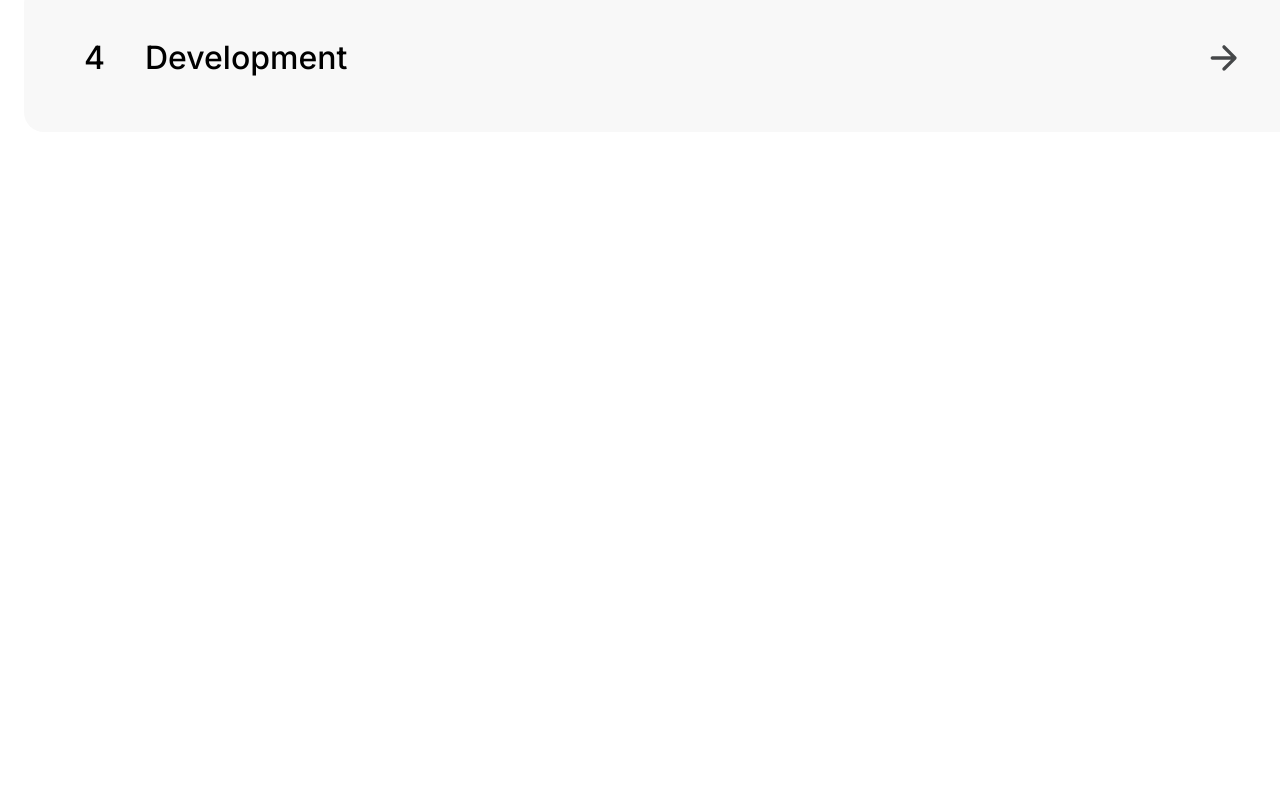
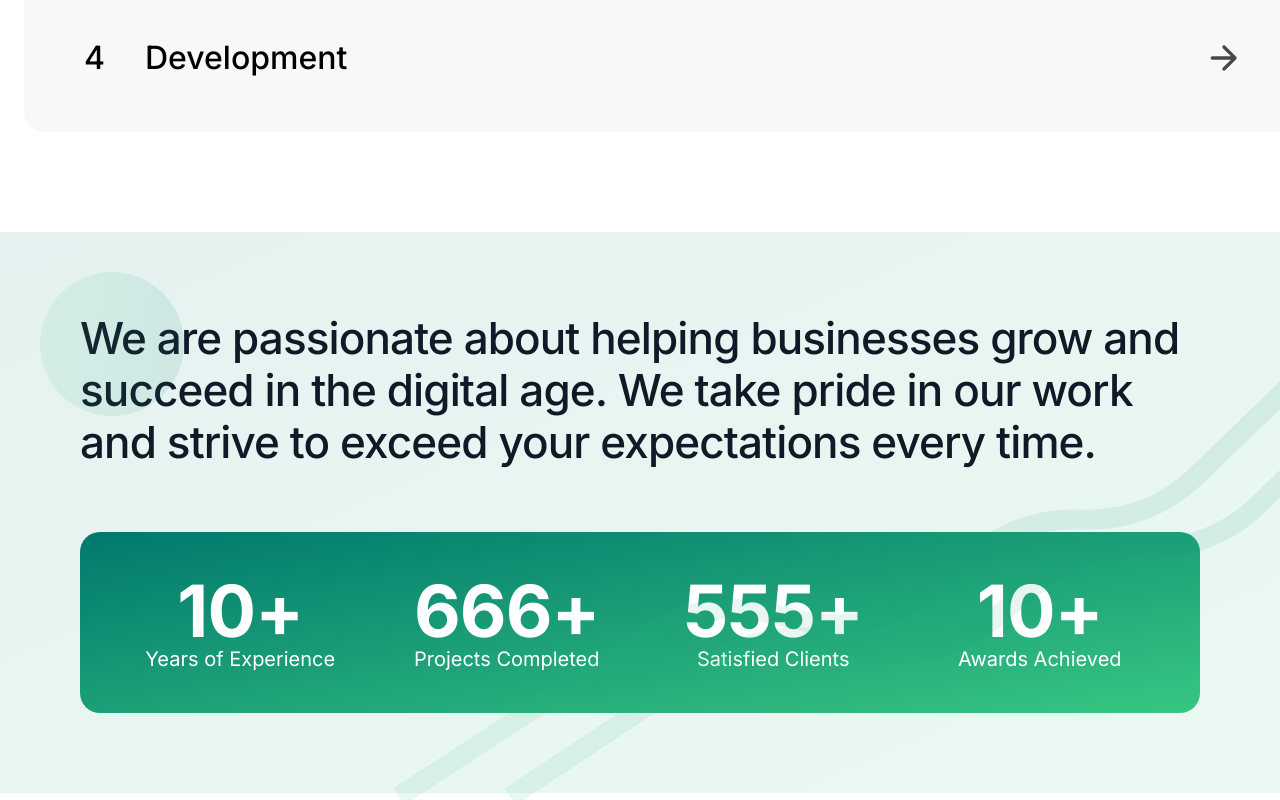
Before and after one commit to RaihanSyahSP/agenone, a Next.js app: page / in a window 1280 px wide. Shown: the part 1868-2668 px from the top of the page. Before the commit the page ends 2100 px from the top, so only its background shows below. Built offline with nearby package versions, Linux system fonts and the light colour scheme.

Commit message:
feat: add achievements module

```diff
--- a/src/app/layout.tsx
+++ b/src/app/layout.tsx
@@ -18,10 +18,10 @@ export default function RootLayout({
 }) {
   return (
     <html lang="en">
-      <body className={inter.className}>
+      <body className={inter.className} suppressHydrationWarning={true}>
         <Navbar />
         {children}
       </body>
     </html>
-  )
+  );
 }
--- a/src/app/page.tsx
+++ b/src/app/page.tsx
@@ -1,11 +1,12 @@
 import Image from 'next/image'
-import { HomeModule, ServiceModul } from '@/modules';
+import { HomeModule, ServiceModul, AchievementsModule } from '@/modules';
 
 export default function Home() {
   return (
     <main className="min-h-screen">
       <HomeModule />
       <ServiceModul />
+      <AchievementsModule />
     </main>
   );
 }
--- a/src/assets/bannerCard/index.tsx
+++ b/src/assets/bannerCard/index.tsx
@@ -9,11 +9,11 @@ const BannerAssets = () => {
           clip-rule="evenodd"
           d="M1055 18.3353C1055 8.20899 1046.79 0 1036.66 0H243.335C233.209 0 225 8.20899 225 18.3353C225 28.4616 216.791 36.6706 206.665 36.6706H20C8.95431 36.6706 0 45.6249 0 56.6706V314C0 325.046 8.95431 334 20 334H1260C1271.05 334 1280 325.046 1280 314V56.6706C1280 45.6249 1271.05 36.6706 1260 36.6706H1073.34C1063.21 36.6706 1055 28.4616 1055 18.3353Z"
           fill="url(#paint0_linear_147_1422)"
-          fill-opacity="0.8"
+          fillOpacity="0.8"
         />
       </g>
       <defs>
-        <filter id="filter0_b_147_1422" x="-100" y="-100" width="1480" height="534" filterUnits="userSpaceOnUse" color-interpolation-filters="sRGB">
+        <filter id="filter0_b_147_1422" x="-100" y="-100" width="1480" height="534" filterUnits="userSpaceOnUse" colorInterpolationFilters="sRGB">
           <feFlood flood-opacity="0" result="BackgroundImageFix" />
           <feGaussianBlur in="BackgroundImageFix" stdDeviation="50" />
           <feComposite in2="SourceAlpha" operator="in" result="effect1_backgroundBlur_147_1422" />
@@ -33,7 +33,7 @@ const BannerAssets = () => {
         <defs>
           <linearGradient id="paint0_linear_296_309" x1="92" y1="232.001" x2="92" y2="-131.999" gradientUnits="userSpaceOnUse">
             <stop stop-color="white" />
-            <stop offset="1" stop-color="white" stop-opacity="0" />
+            <stop offset="1" stop-color="white" stopOpacity="0" />
           </linearGradient>
         </defs>
       </svg>
--- /dev/null
+++ b/src/assets/circle/index.tsx
@@ -0,0 +1,17 @@
+import React from 'react'
+
+const Circle = () => {
+  return (
+    <svg width="144" height="144" viewBox="0 0 144 144" fill="none" xmlns="http://www.w3.org/2000/svg">
+      <circle cx="72" cy="72.0002" r="72" fill="url(#paint0_linear_164_1266)" fillOpacity="0.1" />
+      <defs>
+        <linearGradient id="paint0_linear_164_1266" x1="144" y1="144" x2="-19.8172" y2="116.018" gradientUnits="userSpaceOnUse">
+          <stop stop-color="#00796D" />
+          <stop offset="1" stop-color="#38C682" />
+        </linearGradient>
+      </defs>
+    </svg>
+  );
+}
+
+export default Circle
--- a/src/assets/index.ts
+++ b/src/assets/index.ts
@@ -7,6 +7,8 @@ import StarIcon from "./star";
 import WalletIcon from "./wallet";
 import BannerAssetsSmall from "./bannerCardSmall";
 import ArrowRight from "./arrowRight";
+import Circle from "./circle";
+import Wave from "./wave";
 
 export {
     RightIconButton,
@@ -17,5 +19,7 @@ export {
     StarIcon,
     WalletIcon,
     BannerAssetsSmall,
-    ArrowRight
+    ArrowRight,
+    Circle,
+    Wave
 };
--- a/src/assets/logo/index.tsx
+++ b/src/assets/logo/index.tsx
@@ -3,7 +3,7 @@ import React from 'react'
 const LogoIcon = () => {
   return (
     <svg width="52" height="34" viewBox="0 0 52 34" fill="none" xmlns="http://www.w3.org/2000/svg">
-      <g id="Shapes" clip-path="url(#clip0_238_1036)">
+      <g id="Shapes" clipPath="url(#clip0_238_1036)">
         <path
           id="Shape"
           fillRule="evenodd"
@@ -16,12 +16,12 @@ const LogoIcon = () => {
       </g>
       <defs>
         <linearGradient id="paint0_linear_238_1036" x1="19.2038" y1="34.0008" x2="4.34596" y2="23.524" gradientUnits="userSpaceOnUse">
-          <stop stop-color="#00796D" />
-          <stop offset="1" stop-color="#38C682" />
+          <stop stopColor="#00796D" />
+          <stop offset="1" stopColor="#38C682" />
         </linearGradient>
         <linearGradient id="paint1_linear_238_1036" x1="17" y1="21" x2="-2.53037" y2="18.2994" gradientUnits="userSpaceOnUse">
-          <stop stop-color="#00796D" />
-          <stop offset="1" stop-color="#38C682" />
+          <stop stopColor="#00796D" />
+          <stop offset="1" stopColor="#38C682" />
         </linearGradient>
         <clipPath id="clip0_238_1036">
           <rect width="52" height="34" fill="white" transform="translate(0 0.000793457)" />
--- /dev/null
+++ b/src/assets/wave/index.tsx
@@ -0,0 +1,32 @@
+import React from 'react'
+
+const Wave = () => {
+  return (
+    <svg width="887" height="485" viewBox="0 0 887 485" fill="none" xmlns="http://www.w3.org/2000/svg">
+      <path
+        d="M6 481.5L257.792 317.897C292.099 295.606 334.023 288.296 373.85 297.66L408.305 305.761C453.24 316.326 500.537 305.613 536.534 276.717L585.359 237.525C611.987 216.15 645.111 204.5 679.257 204.5H697.503C736.315 204.5 773.617 189.456 801.569 162.529L962.5 7.50024"
+        stroke="url(#paint0_linear_164_1263)"
+        stroke-opacity="0.1"
+        stroke-width="20"
+      />
+      <path
+        d="M117 482L319.92 347.378C354.428 324.485 396.864 316.876 437.176 326.354L470.805 334.261C515.74 344.826 563.037 334.113 599.034 305.217L647.859 266.025C674.487 244.65 707.611 233 741.757 233H760.003C798.815 233 836.117 217.956 864.069 191.029L1025 36.0002"
+        stroke="url(#paint1_linear_164_1263)"
+        stroke-opacity="0.1"
+        stroke-width="20"
+      />
+      <defs>
+        <linearGradient id="paint0_linear_164_1263" x1="962.5" y1="481.5" x2="-38.4588" y2="136.483" gradientUnits="userSpaceOnUse">
+          <stop stop-color="#00796D" />
+          <stop offset="1" stop-color="#38C682" />
+        </linearGradient>
+        <linearGradient id="paint1_linear_164_1263" x1="1025" y1="482" x2="76.5945" y2="152.191" gradientUnits="userSpaceOnUse">
+          <stop stop-color="#00796D" />
+          <stop offset="1" stop-color="#38C682" />
+        </linearGradient>
+      </defs>
+    </svg>
+  );
+}
+
+export default Wave
--- /dev/null
+++ b/src/components/achievementsCard/index.tsx
@@ -0,0 +1,69 @@
+import { cn } from '@/lib/utils';
+import React from 'react'
+
+interface AchievementsProps {
+    number: string;
+    title: string;
+}
+
+const contents = [
+    {
+        number: "10+",
+        title: "Years of Experience",
+    },
+    {
+        number: "666+",
+        title: "Projects Completed",
+    },
+    {
+        number: "555+",
+        title: "Satisfied Clients",
+    },
+    {
+        number: "10+",
+        title: "Awards Achieved",
+    }
+]
+
+const AchievementsItem = ({number, title}: AchievementsProps) => {
+    return (
+        <div className='w-full flex flex-col my-auto text-center gap-[12px] md:gap-[8px] lg:h-[76px]'>
+            <h3 className={
+                cn(
+                    "display-sm-bold text-white",
+                    "sm:text-4xl-bold md:text-6xl-bold lg:display-lg-bold"
+                )
+            }>
+                {number}
+            </h3>
+            <h4 className={
+                cn(
+                    "text-md-regular text-white",
+                    "sm:text-xs-medium md:text-md-medium lg:text-xl-regular"
+                )
+            }>
+                {title}
+            </h4>
+        </div>
+    )
+}
+
+
+const AchievementsCard = () => {
+    return (
+        <div className={
+            cn(
+                "grid grid-cols-1 gap-[10px] h-[468px] py-[24px] mt-[32px] w-full bg-gradient-primary-500 rounded-[20px]",
+                "sm:grid-cols-2 sm:p-[24px] sm:h-[204px] sm:mt-[64px] gap-[8px]",
+                "md:grid-cols-4 md:p-[38px] md:h-[191px] md:mt-[64px] gap-[9px]",
+                "lg:grid-cols-4 lg:p-[32px] lg:h-[181px] lg:mt-[64px] gap-[10px]"
+            )
+        }>
+        {contents.map((item, index) => (
+            <AchievementsItem key={index} number={item.number} title={item.title} />
+        ))}
+    </div>
+  )
+}
+
+export default AchievementsCard
--- a/src/components/index.ts
+++ b/src/components/index.ts
@@ -1,6 +1,8 @@
 import { Accordion } from "./accordion";
+import  AchievementsCard  from "./achievementsCard";
 
 
 export {
-    Accordion
+    Accordion,
+    AchievementsCard
 }
--- /dev/null
+++ b/src/modules/achievements/index.tsx
@@ -0,0 +1,24 @@
+import React from 'react'
+import { Circle, Wave } from '@/assets'
+import { AchievementsCard } from '@/components';
+
+const AchievementsModule = () => {
+  return (
+    <div className="relative bg-gradient-primary-50 h-[836px] sm:h-[561px] md:h-[580px] lg:h-[561px]">
+      <div className="absolute top-10 left-10">
+        <Circle />
+      </div>
+      <div className="absolute right-0 top-[94px] md:top-[83px]">
+        <Wave />
+      </div>
+      <section className="w-full pt-[56px] px-[24px] md:px-[80px] md:pt-[80px]">
+        <h2 className='text-2xl-medium text-gray-900 lg:text-6xl-medium'>
+            We are passionate about helping businesses grow and succeed in the digital age. We take pride in our work and strive to exceed your expectations every time.
+        </h2>
+        <AchievementsCard />
+      </section>
+    </div>
+  );
+}
+
+export default AchievementsModule
--- a/src/modules/index.ts
+++ b/src/modules/index.ts
@@ -1,4 +1,5 @@
 import ServiceModul from "./services";
 import HomeModule from "./home";
+import AchievementsModule from "./achievements";
 
-export {ServiceModul, HomeModule}
+export {ServiceModul, HomeModule, AchievementsModule}
```
Also changed, not shown: src/assets/bannerCardSmall/index.tsx (+5 -5 lines).
